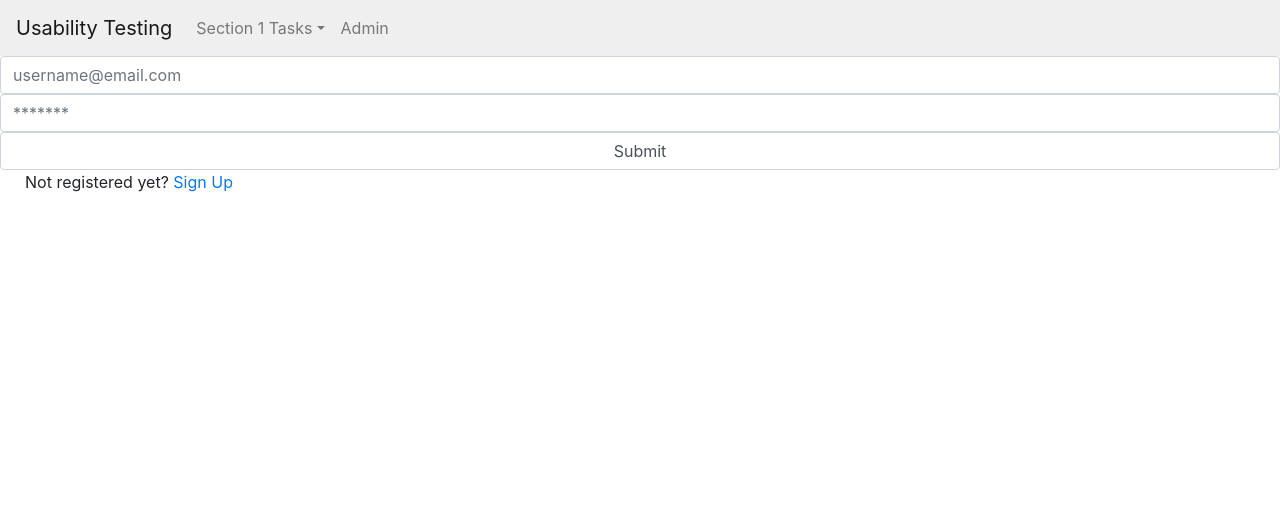
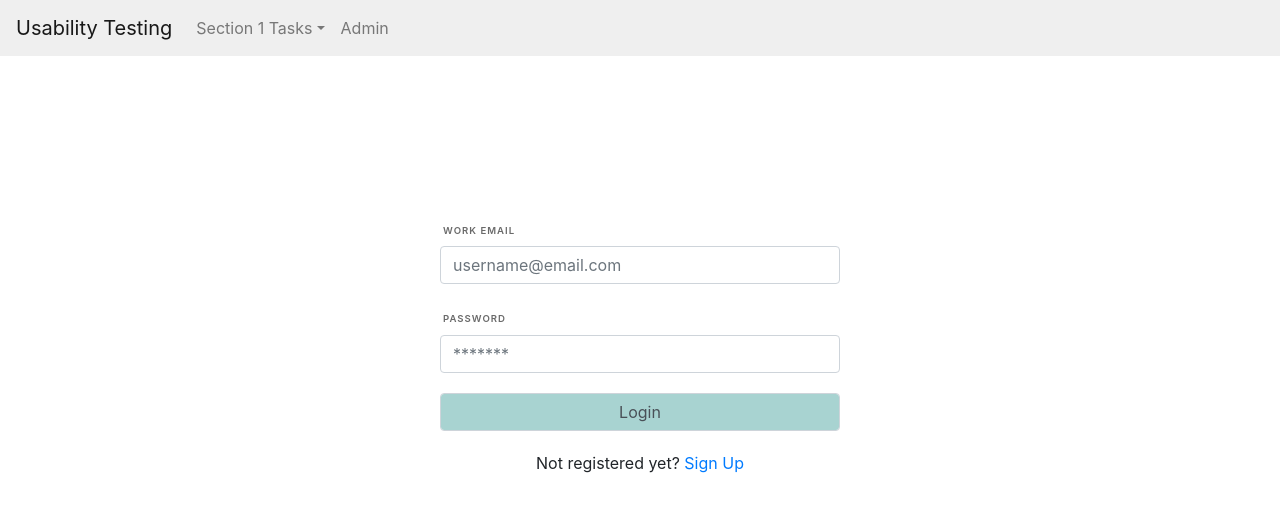
Before and after one commit to compassion-intl/tree-test, a React (Create React App) app: page / in a window 1280 px wide. Shown: the top 512 px of the page. Built offline with nearby package versions, Linux system fonts and the light colour scheme.

Commit message:
styled login and register

```diff
--- a/src/components/login/Register.js
+++ b/src/components/login/Register.js
@@ -9,7 +9,8 @@ import {
   ModalFooter,
   Form,
   Button,
-  Input
+  Input,
+  Label
 } from "reactstrap";
 
 export default class Register extends Component {
@@ -51,31 +52,34 @@ export default class Register extends Component {
     return (
       <>
         <div className="auth-container">
-          <Form className="register-form">
+          <Form className="register-form" id="register-form">
+            <Label for="Full Name">Full Name</Label>
             <Input
               type="text"
-              label="Full Name"
+              name="Full Name"
               placeholder="Full Name"
               onChange={e => this.setState({ username: e.target.value })}
             />
+            <Label for="Email Address">Work Email</Label>
             <Input
               type="email"
-              label="Email Address"
+              name="Email Address"
               placeholder="username@email.com"
               onChange={e => this.setState({ email: e.target.value })}
             />
+            <Label for="Password">Password</Label>
             <Input
               type="password"
-              label="Password"
+              name="Password"
               placeholder="*******"
               onChange={e => this.setState({ password: e.target.value })}
             />
             <Input
               type="submit"
-              content="Register"
+              value="Register"
               onClick={e => this.submit(e)}
             />
-            <p className="auth-message">
+            <p className="auth-message" style={{ textAlign: "center" }}>
               Already registered? <Link to="/">Log In</Link>
             </p>
           </Form>
--- a/src/components/login/login.js
+++ b/src/components/login/login.js
@@ -9,7 +9,8 @@ import {
   ModalFooter,
   Form,
   Button,
-  Input
+  Input,
+  Label
 } from "reactstrap";
 import "firebase/auth";
 
@@ -43,25 +44,23 @@ export default class Login extends Component {
     return (
       <>
         <div className="login-container">
-          <Form className="login-form">
+          <Form className="login-form" id="login-form">
+            <Label for="Email Address">Work Email</Label>
             <Input
               type="email"
-              label="Email Address"
+              name="Email Address"
               placeholder="username@email.com"
               onChange={e => this.setState({ email: e.target.value })}
             />
+            <Label for="Password">Password</Label>
             <Input
               type="password"
-              label="Password"
+              name="Password"
               placeholder="*******"
               onChange={e => this.setState({ password: e.target.value })}
             />
-            <Input
-              type="submit"
-              content="Login"
-              onClick={e => this.submit(e)}
-            />
-            <p className="auth--message">
+            <Input type="submit" value="Login" onClick={e => this.submit(e)} />
+            <p className="auth--message" style={{ textAlign: "center" }}>
               Not registered yet? <Link to="/register">Sign Up</Link>
             </p>
           </Form>
--- a/src/components/sidenav/SideNav.css
+++ b/src/components/sidenav/SideNav.css
@@ -135,8 +135,34 @@
 }
 
 /* HOME PAGE/LOGIN */
-#signup-form {
-  width: 30%;
+#login-form,
+#register-form {
+  width: 400px;
   margin: auto;
   margin-top: 20vh;
 }
+
+#login-form > input,
+#register-form > input {
+  margin-bottom: 20px;
+}
+
+#login-form > input[type="submit"],
+#register-form > input[type="submit"] {
+  background-color: rgba(93, 174, 169, 0.536);
+}
+
+#login-form > input[type="submit"]:hover,
+#register-form > input[type="submit"]:hover {
+  background-color: rgba(133, 205, 200, 0.536);
+}
+
+label {
+  margin-bottom: -4px;
+  margin-left: 3px;
+  font-size: 0.6rem;
+  font-weight: 600;
+  text-transform: uppercase;
+  letter-spacing: 1px;
+  color: rgb(106, 106, 106);
+}
```
